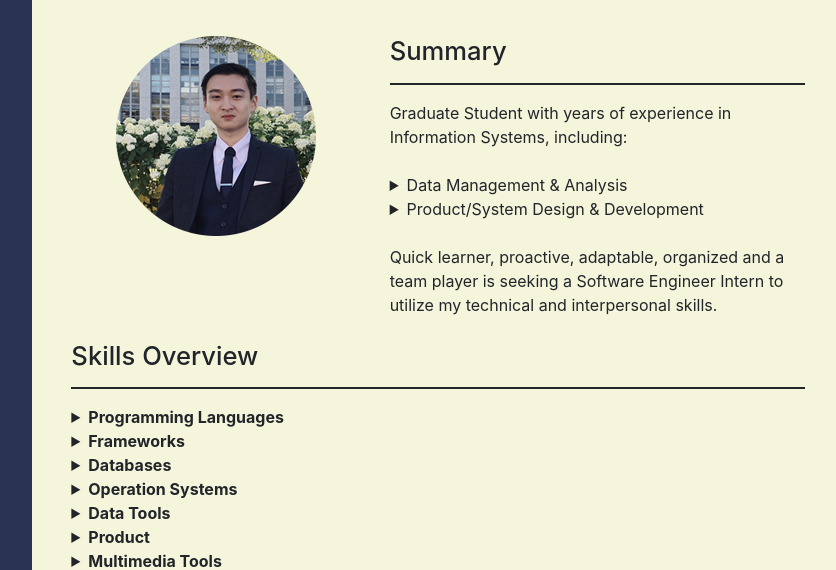
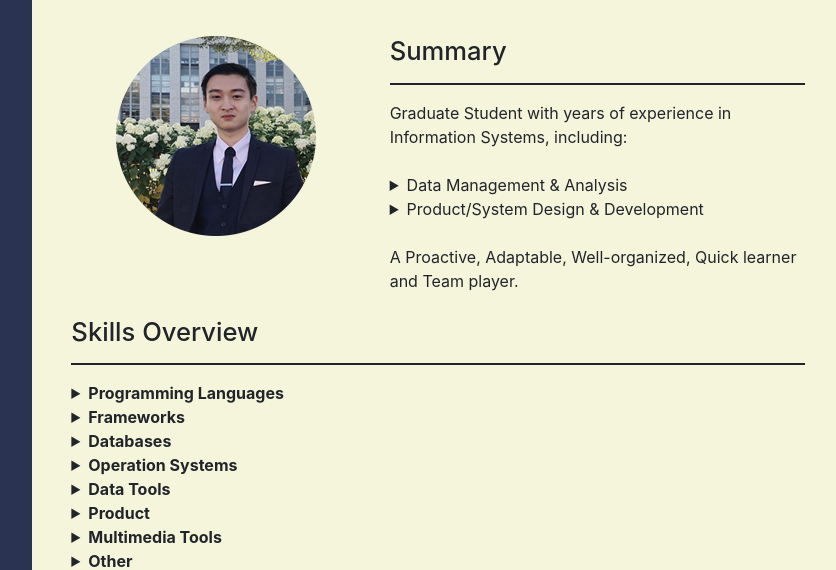
Before and after one commit to YizheZhang-Ervin/EasyEZ_V2, a Django app: page /introduction/ in a window 1280 px wide. Shown: the part 669-1239 px from the top of the page, without its empty margins (181-1017 px from the left). Run offline with Django 3.2, Linux system fonts and the light colour scheme; some libraries are stand-ins or nearby versions.

Commit message:
update intro4

```diff
--- a/Blog/templates/introduction.html
+++ b/Blog/templates/introduction.html
@@ -109,7 +109,7 @@
                           <details><summary>Data Management & Analysis</summary>Proficient in data analysis/mining, forecasting, visualization and reporting technologies, including Python, SQL, Mysql and other databases.</details>
                           <details><summary>Product/System Design & Development</summary>Expert in product with UI/UE design, Front-end and Back-end development, including Bootstrap, Angular/React and Django/Flask/Tornado/Express.</details>
                           <br>
-                          <p class="p-origin">Quick learner, proactive, adaptable, organized and a team player is seeking a Software Engineer Intern to utilize my technical and interpersonal skills.</p>
+                          <p class="p-origin">A Proactive, Adaptable, Well-organized, Quick learner and Team player.</p>
                       </div>
                       <div class="col-md-5 order-md-1" style="text-align:center;">
                         <embed src="{% static 'img/summary.png'%}">
```
